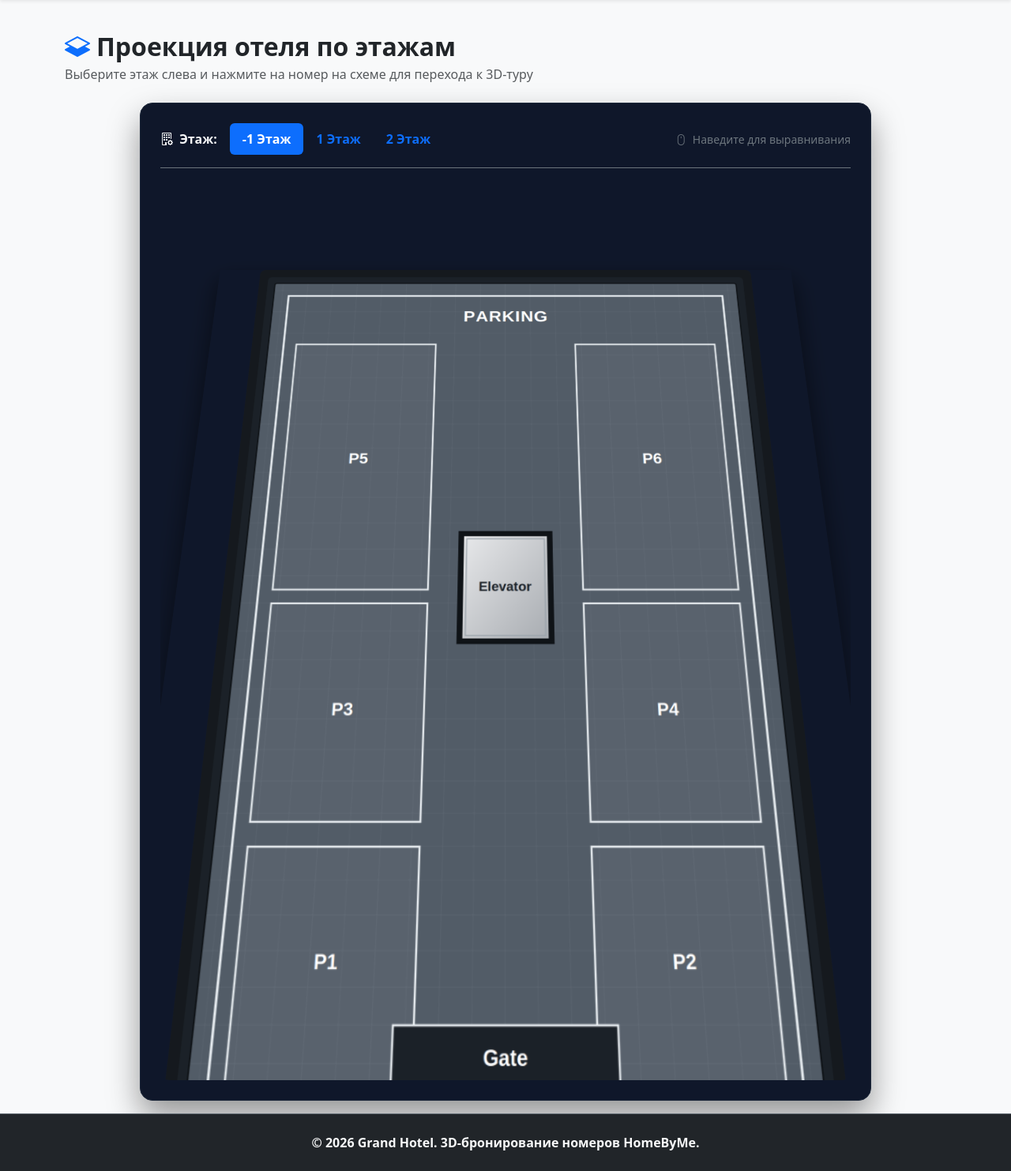
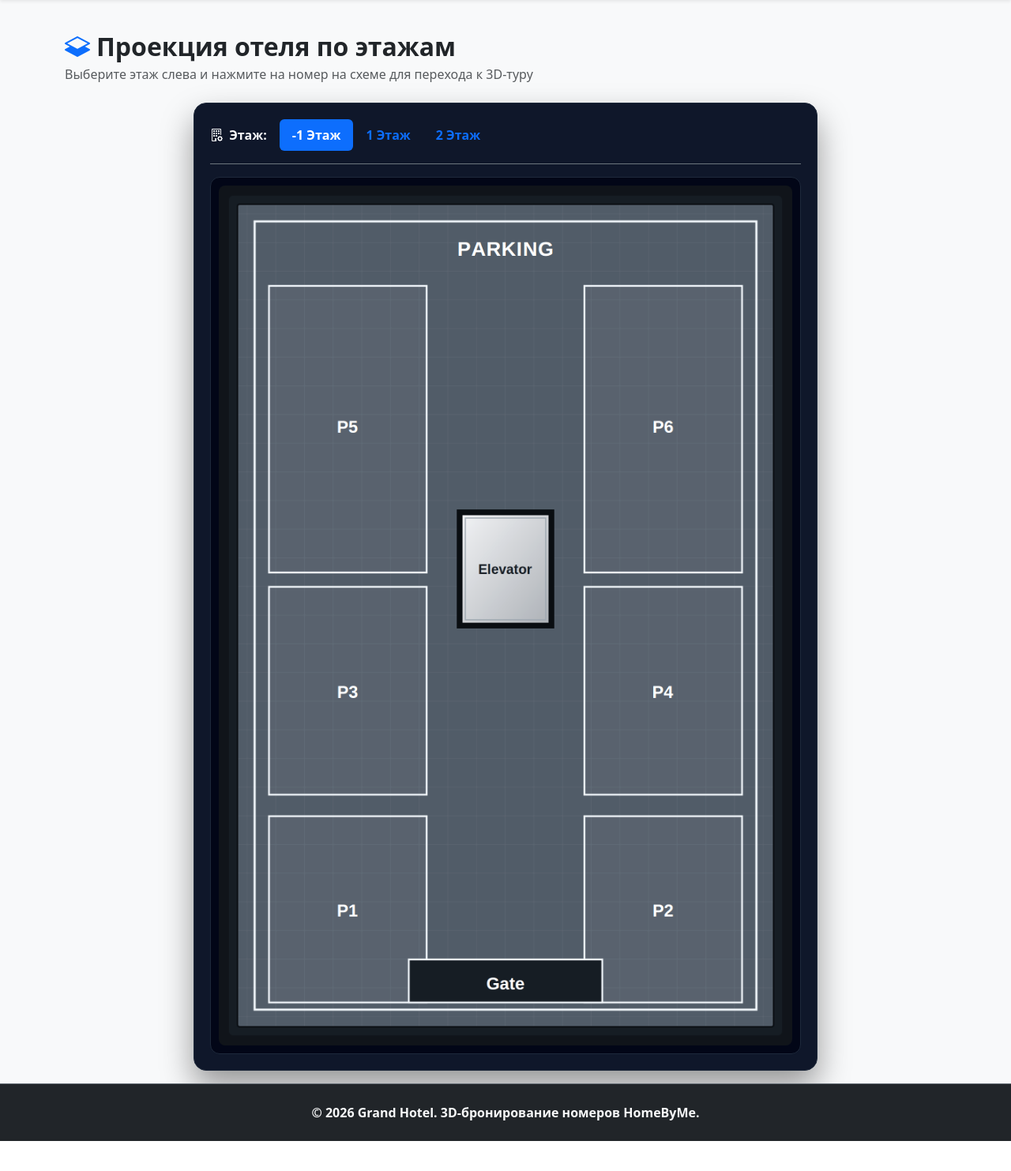
Before and after one commit to Non7Shox/PBL-hotel, a Django app: page /floors/ in a window 1280 px wide. Shown: the part 56-1539 px from the top of the page at 79% size. After the commit the page ends 1501 px from the top, so only its background shows below. Run offline with Django 5.2, Linux system fonts and the light colour scheme; data comes from the database, SQL or seed files in the repository; both versions use the stored data as it was after the commit.

Commit message:
floors&rooms

```diff
--- a/templates/rooms/hotel_floors.html
+++ b/templates/rooms/hotel_floors.html
@@ -4,50 +4,59 @@
 
 {% block extra_css %}
 <style>
-    /* Контейнер интерактивной проекции */
+    /* Главный контейнер, фиксированный под ширину 750px */
     .projection-container {
-        background: #0f172a; /* Тёмный инженерный фон */
+        background: #0f172a;
         border-radius: 16px;
-        padding: 25px;
+        padding: 20px;
         box-shadow: 0 20px 40px rgba(0, 0, 0, 0.4);
         border: 1px solid #1e293b;
+        max-width: 790px; /* 750px картинка + внутренние отступы */
+        margin: 0 auto;
     }
 
-    /* Эффект объёмного наклона проекции */
+    /* Рамка строго под размер изображения */
     .projection-viewport {
-        perspective: 1200px;
         position: relative;
+        border-radius: 12px;
         overflow: hidden;
-        border-radius: 12px;
+        background: #020617;
+        padding: 10px;
+        border: 1px solid #1e293b;
+        display: flex;
+        justify-content: center;
+        align-items: center;
     }
 
     .projection-card {
-        transition: transform 0.5s ease, box-shadow 0.5s ease;
-        transform: perspective(1000px) rotateX(10deg) scale(0.97);
-        box-shadow: 0 15px 35px rgba(0, 0, 0, 0.5);
+        position: relative;
+        display: inline-block;
+        width: 100%;
+        text-align: center;
     }
 
-    .projection-viewport:hover .projection-card {
-        transform: perspective(1000px) rotateX(0deg) scale(1);
-    }
-
+    /* Картинка в исходном размере 750px с повышенной чёткостью */
     .projection-img {
         width: 100%;
         max-width: 750px;
+        height: auto;
+        display: block;
         margin: 0 auto;
-        display: block;
         border-radius: 8px;
+        /* Увеличение четкости линий схемы */
+        image-rendering: -webkit-optimize-contrast;
+        filter: contrast(105%) brightness(102%);
     }
 
-    /* Кнопки меток номеров на схеме */
+    /* Кнопки меток номеров */
     .hotspot-btn {
         transform: translate(-50%, -50%);
         font-weight: 700;
         font-size: 0.85rem;
-        padding: 6px 12px;
+        padding: 6px 14px;
         border-radius: 20px;
         box-shadow: 0 0 12px rgba(13, 110, 253, 0.6);
-        transition: all 0.2s ease-in-out;
+        transition: transform 0.2s ease, box-shadow 0.2s ease;
         white-space: nowrap;
     }
 
@@ -76,13 +85,11 @@
 
 {% if floors %}
 <div class="row justify-content-center">
-    <div class="col-lg-10">
+    <div class="col-12">
         <div class="projection-container">
 
-            <!-- Панель управления слева сверху: Переключатель этажей -->
-            <div class="d-flex flex-wrap align-items-center justify-content-between mb-4 pb-3 border-bottom border-secondary gap-3">
-
-                <!-- КНОПКИ ПЕРЕКЛЮЧЕНИЯ ЭТАЖЕЙ СЛЕВА -->
+            <!-- Панель управления: Переключатель этажей -->
+            <div class="d-flex flex-wrap align-items-center justify-content-between mb-3 pb-3 border-bottom border-secondary gap-3">
                 <div class="d-flex align-items-center gap-2">
                     <span class="text-light me-2 fw-bold"><i class="bi bi-building-gear me-1"></i> Этаж:</span>
                     <ul class="nav nav-pills" id="floorPills" role="tablist">
@@ -100,22 +107,20 @@
                         {% endfor %}
                     </ul>
                 </div>
-
-                <small class="text-secondary"><i class="bi bi-mouse me-1"></i> Наведите для выравнивания</small>
             </div>
 
-            <!-- Содержимое для каждого этажа -->
+            <!-- Содержимое этажа -->
             <div class="tab-content" id="floorPillsContent">
                 {% for f in floors %}
                     <div class="tab-pane fade {% if forloop.first %}show active{% endif %}" id="pills-floor-{{ f.id }}" role="tabpanel">
 
                         <div class="projection-viewport">
-                            <div class="projection-card position-relative d-inline-block w-100 text-center">
+                            <div class="projection-card">
 
                                 {% if f.plan_image %}
                                     <img src="{{ f.plan_image.url }}" class="projection-img img-fluid" alt="План {{ f.number }} этажа">
 
-                                    <!-- Кнопки комнат текущего этажа -->
+                                    <!-- Кнопки комнат -->
                                     {% for room in f.rooms.all %}
                                         <a href="{% url 'rooms:room_detail' room.id %}"
                                            class="btn btn-primary hotspot-btn position-absolute border border-white"
@@ -126,7 +131,7 @@
                                         </a>
                                     {% endfor %}
                                 {% else %}
-                                    <div class="py-5 text-light">
+                                    <div class="py-5 text-light text-center">
                                         <i class="bi bi-image-alt fs-1 text-muted"></i>
                                         <p class="mt-2">Загрузите фото плана для {{ f.number }} этажа в админке.</p>
                                     </div>
```
Also changed, not shown: db.sqlite3, media/floors/floor1.png (added), media/floors/floor1_PixyPnu.png (added), media/floors/floor1_yecRHJm.png (added), media/floors/floor2.png (added), media/floors/floor2_1dszC1P.png (added), media/floors/floor2_ILFxDLf.png (added), media/floors/parking.png (added), media/floors/parking_Cbhpj4X.png (added), media/floors/parking_HNob8TV.png (added).
